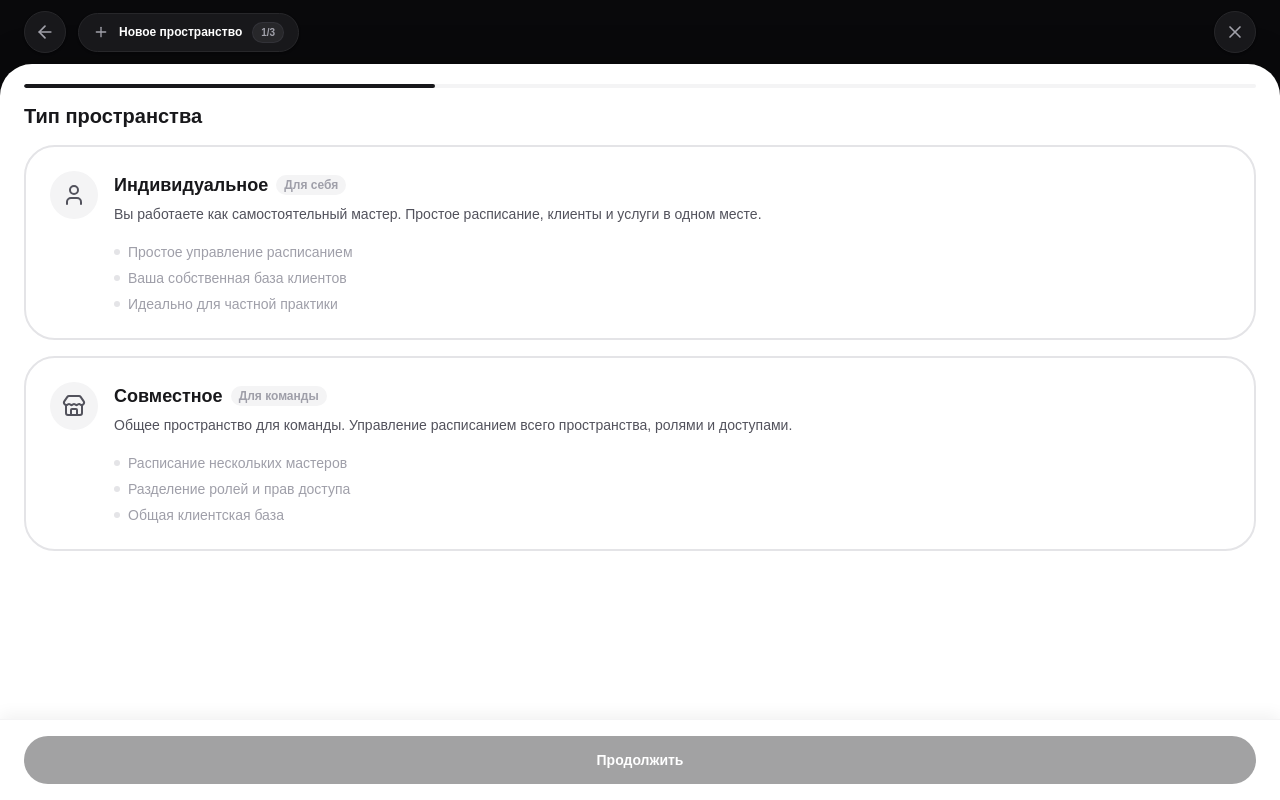
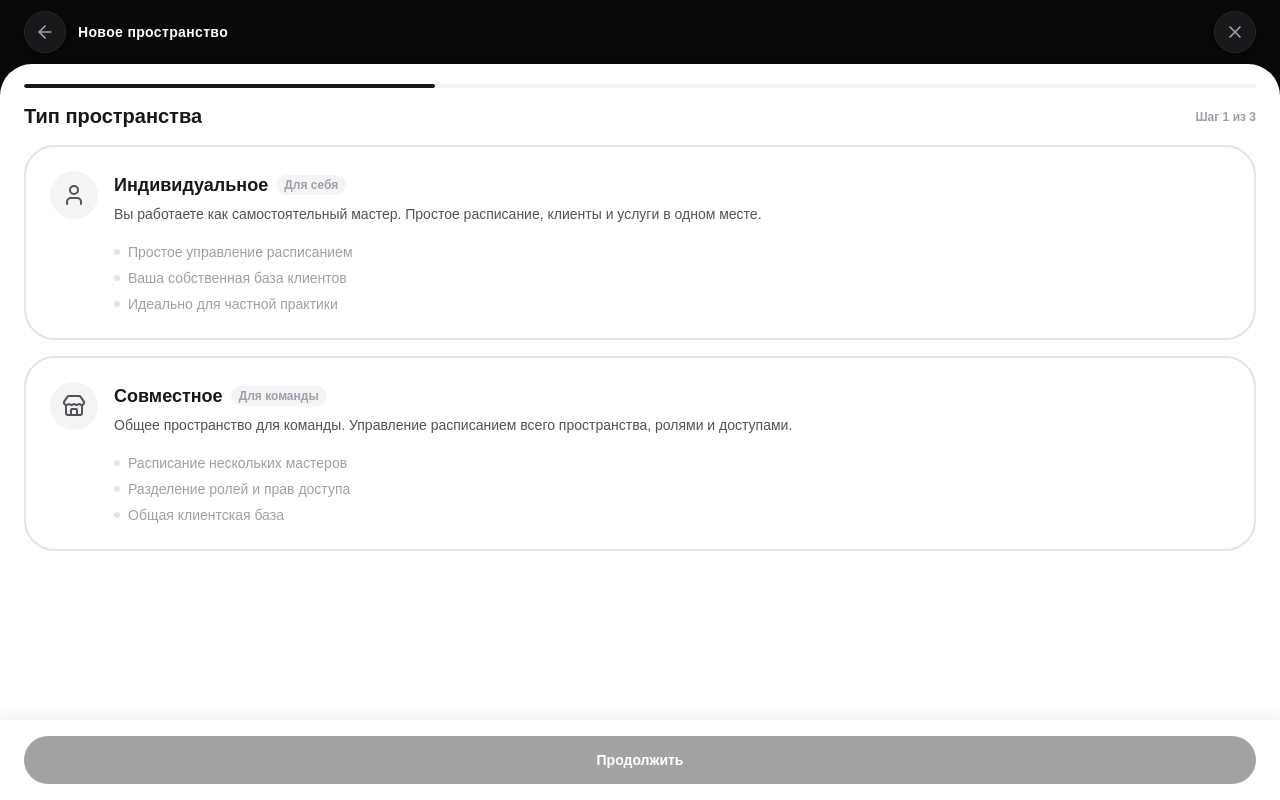
Before and after one commit to bliky-app/client, a React (Vite) app in the folder apps/web/: page /workspace/new in a window 1280 px wide. Built offline with nearby package versions, Linux system fonts and the light colour scheme; sample sign-in values are in the browser's storage.

Commit message:
style: refine top Hub header styling for profile and workspace modals

```diff
--- a/apps/web/src/pages/settings/UserSettingsPage.tsx
+++ b/apps/web/src/pages/settings/UserSettingsPage.tsx
@@ -1,6 +1,6 @@
 import { useState, useEffect, useRef } from "react"
 import { useNavigate } from "react-router-dom"
-import { X, Check, Sun, Moon, Monitor, LogOut, Camera, Trash2, ShieldCheck, User as UserIcon } from "lucide-react"
+import { X, Check, Sun, Moon, Monitor, LogOut, Camera, Trash2, ShieldCheck } from "lucide-react"
 import { useAuth } from "@/lib/AuthProvider"
 import { useTheme } from "@/lib/ThemeProvider"
 import { useToast } from "@/lib/ToastProvider"
@@ -18,7 +18,7 @@ const TIMEZONE_OPTIONS: SelectOption[] = [
   { value: "Europe/Moscow",       label: "Москва",        subtitle: "UTC+3" },
   { value: "Europe/Samara",       label: "Самара",        subtitle: "UTC+4" },
   { value: "Asia/Yekaterinburg",  label: "Екатеринбург",  subtitle: "UTC+5" },
-  { value: "Asia/Omsk",           label: "Омск",          offset: "UTC+6" },
+  { value: "Asia/Omsk",           label: "Омск",          subtitle: "UTC+6" },
   { value: "Asia/Krasnoyarsk",    label: "Красноярск",    subtitle: "UTC+7" },
   { value: "Asia/Irkutsk",        label: "Иркутск",       subtitle: "UTC+8" },
   { value: "Asia/Yakutsk",        label: "Якутск",        subtitle: "UTC+9" },
@@ -185,12 +185,9 @@ export default function UserSettingsPage() {
     <div className="flex flex-col flex-1 bg-hub-base h-svh overflow-hidden">
       {/* Functional Top Hub Header */}
       <div className="h-16 px-6 flex items-center justify-between shrink-0 z-30">
-        <div className="flex items-center gap-3">
-          <div className="flex items-center gap-2.5 px-3.5 py-2 rounded-2xl bg-hub-surface border border-hub-border text-hub-text shadow-sm">
-            <UserIcon className="w-4 h-4 text-hub-text-muted" />
-            <span className="text-xs font-semibold">Профиль</span>
-          </div>
-        </div>
+        <h2 className="text-sm font-bold text-hub-text tracking-wide">
+          Настройки профиля
+        </h2>
 
         <button
           type="button"
--- a/apps/web/src/pages/workspace/CreateWorkspacePage.tsx
+++ b/apps/web/src/pages/workspace/CreateWorkspacePage.tsx
@@ -1,6 +1,6 @@
 import { useState } from "react"
 import { useNavigate } from "react-router-dom"
-import { X, ArrowLeft, Plus } from "lucide-react"
+import { X, ArrowLeft } from "lucide-react"
 import Step1Type from "./steps/Step1Type"
 import Step2Details from "./steps/Step2Details"
 import Step4Schedule from "./steps/Step4Schedule"
@@ -113,13 +113,9 @@ export default function CreateWorkspacePage() {
             <ArrowLeft className="w-5 h-5" />
           </button>
 
-          <div className="flex items-center gap-2.5 px-3.5 py-2 rounded-2xl bg-hub-surface border border-hub-border text-hub-text shadow-sm">
-            <Plus className="w-4 h-4 text-hub-text-muted" />
-            <span className="text-xs font-semibold">Новое пространство</span>
-            <span className="text-[10px] font-bold px-2 py-0.5 rounded-full bg-hub-surface-hover border border-hub-border-light/50 text-hub-text-muted">
-              {step + 1}/{totalSteps}
-            </span>
-          </div>
+          <h2 className="text-sm font-bold text-hub-text tracking-wide">
+            Новое пространство
+          </h2>
         </div>
 
         <button
@@ -145,12 +141,15 @@ export default function CreateWorkspacePage() {
         </div>
 
         {/* Step Title Header inside white panel */}
-        <div className="px-6 pt-2 pb-2 shrink-0">
+        <div className="px-6 pt-2 pb-2 shrink-0 flex items-center justify-between">
           <h1 className="text-xl font-bold text-panel-text leading-tight truncate">
             {step === 0 && "Тип пространства"}
             {step === 1 && "Детали пространства"}
             {step === 2 && "График работы"}
           </h1>
+          <span className="text-xs font-semibold text-panel-text-subtle">
+            Шаг {step + 1} из {totalSteps}
+          </span>
         </div>
 
         {/* Step content scroll body */}
```
